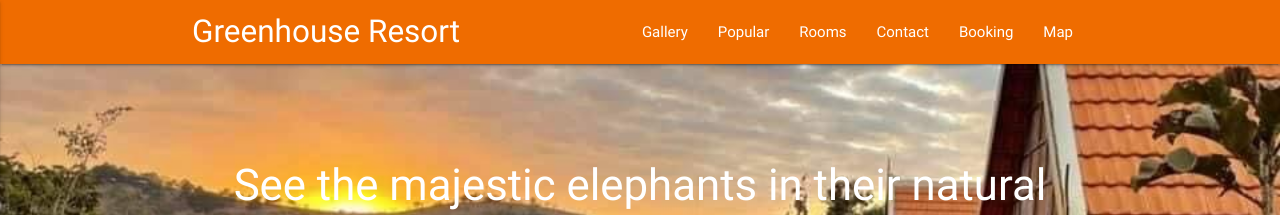
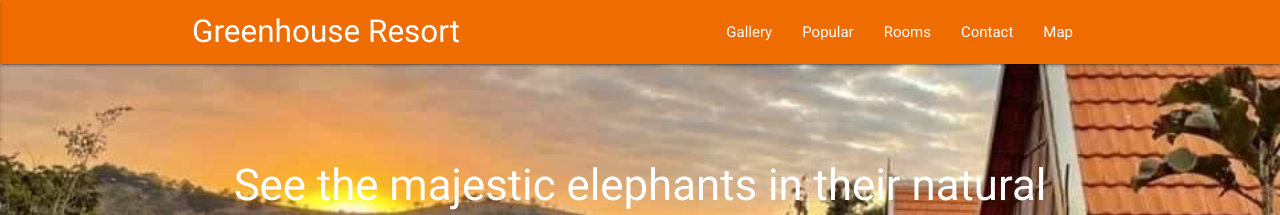
Before and after one commit to yong-lim/greenhouse-retreat, a Jekyll site: the page built from index.md, in a window 1280 px wide. Shown: the top 215 px of the page. Built offline with Jekyll 4.4.1, drawn with Linux system fonts in a browser that asks for light colours; nearby versions of some CDN libraries.

Commit message:
Remove booking menu

```diff
--- a/_data/nav.yml
+++ b/_data/nav.yml
@@ -10,8 +10,5 @@
 - title : Contact
   link  : "#contact"
 
-- title : Booking
-  link  : "#booking"
-
 - title : Map
   link  : "#map"
```
